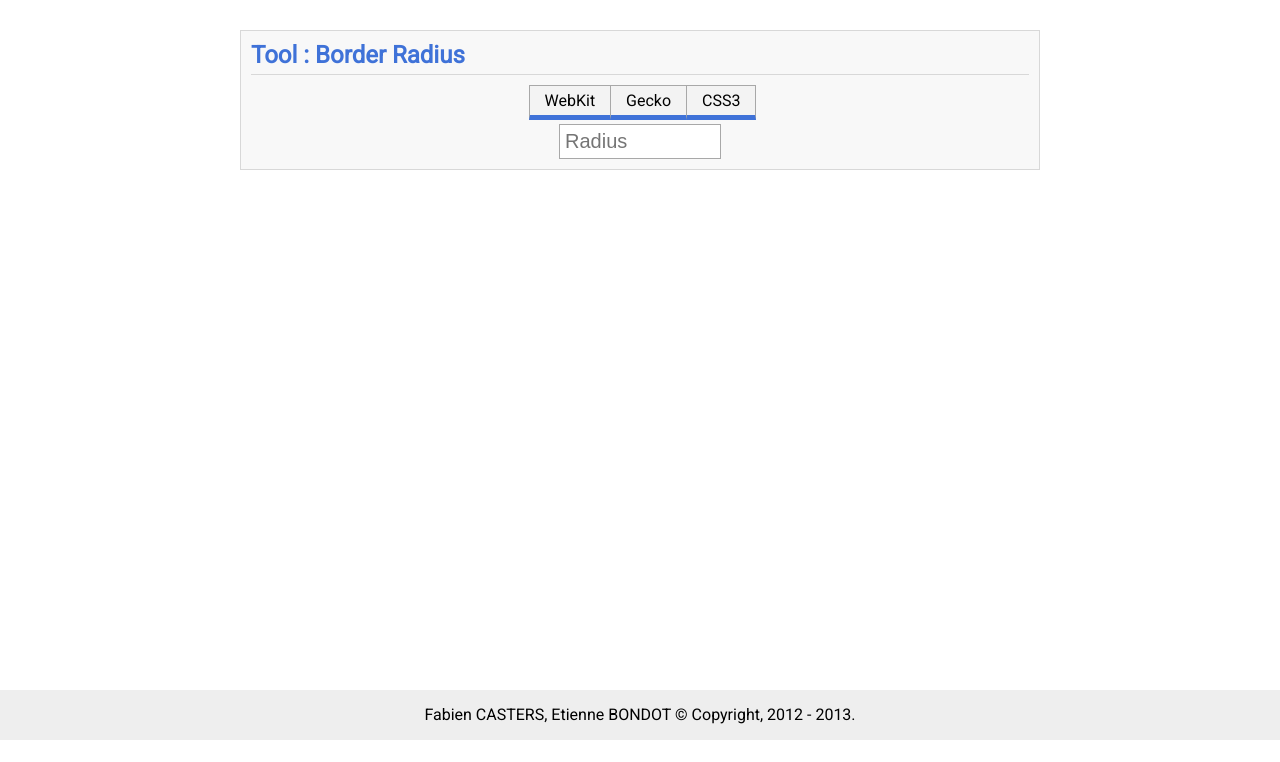
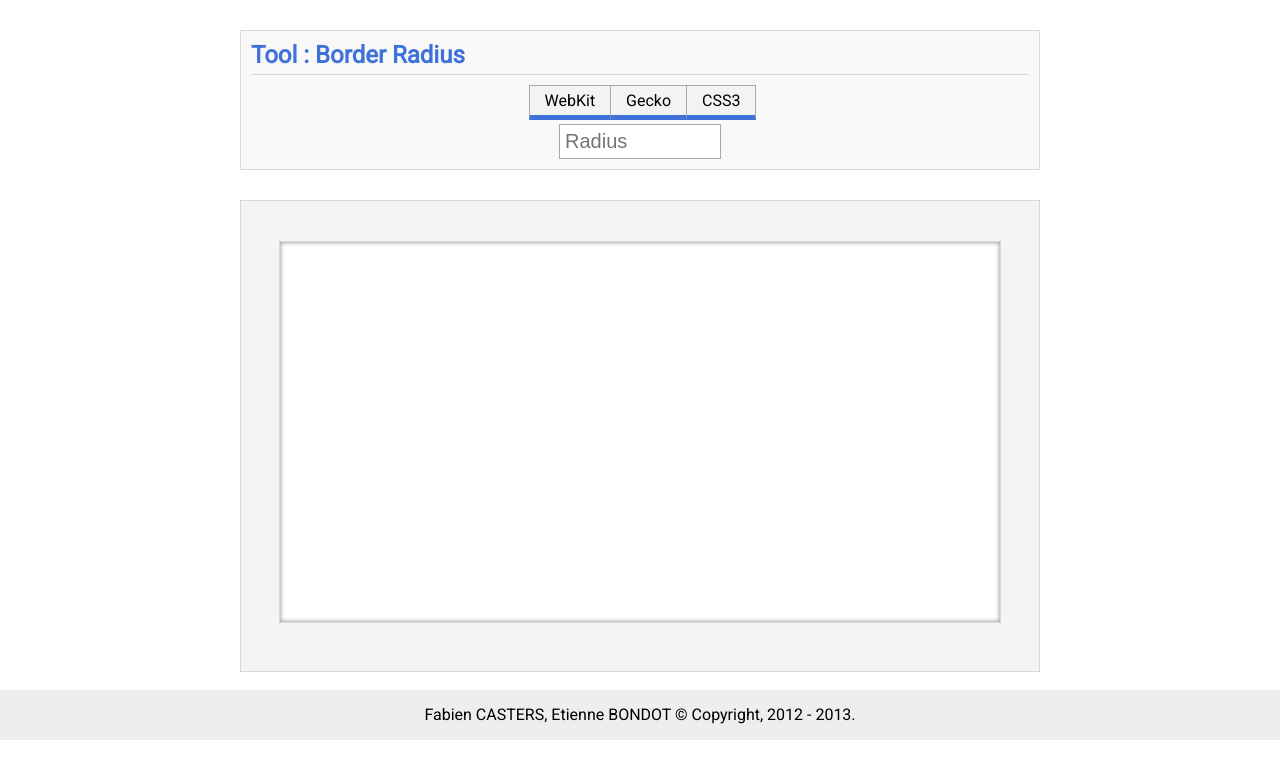
Before and after one commit to vaga/Tooblox, a PHP site: page /border-radius in a window 1280 px wide. Shown: the part 60-822 px from the top of the page. Before the commit the page ends 800 px from the top, so only its background shows below. Run offline with PHP 8.4, Linux system fonts and the light colour scheme; some libraries are stand-ins or nearby versions.

Commit message:
- add bloc-radius section for BorderRadius tool.

```diff
--- a/public/css/main.css
+++ b/public/css/main.css
@@ -99,10 +99,25 @@ article p {
     padding: 10px;
 }
 
-.radius-example {
-    width: 100%;
-    height: 50px;
-    border: 1px solid #999999;
+ #bloc-radius {
+    border: 1px solid #D8D8D8;
+    margin-top: 30px;
+    padding: 10px;
+    height:450px;
+    background-color:#F4F4F4
+}
+
+#bloc-radius-content {
+    border: 1px solid #D8D8D8;
+    -moz-box-shadow: inset 0 0 5px #888;
+    -webkit-box-shadow: inset 0 0 5px#888;
+    box-shadow: inner 0 0 5px #888;
+    background-color: #fff;
+    margin-top: 30px;
+    padding: 10px;
+    height:360px;
+    width:90%;
+    margin: 30px auto;
 }
 
 #radius {
@@ -114,6 +129,8 @@ article p {
     color: #000;
     font-size: 20px;
 }
+
+.radius-info {margin-top: 100px;}
 
 /** FORM **/
 article form p {
```
